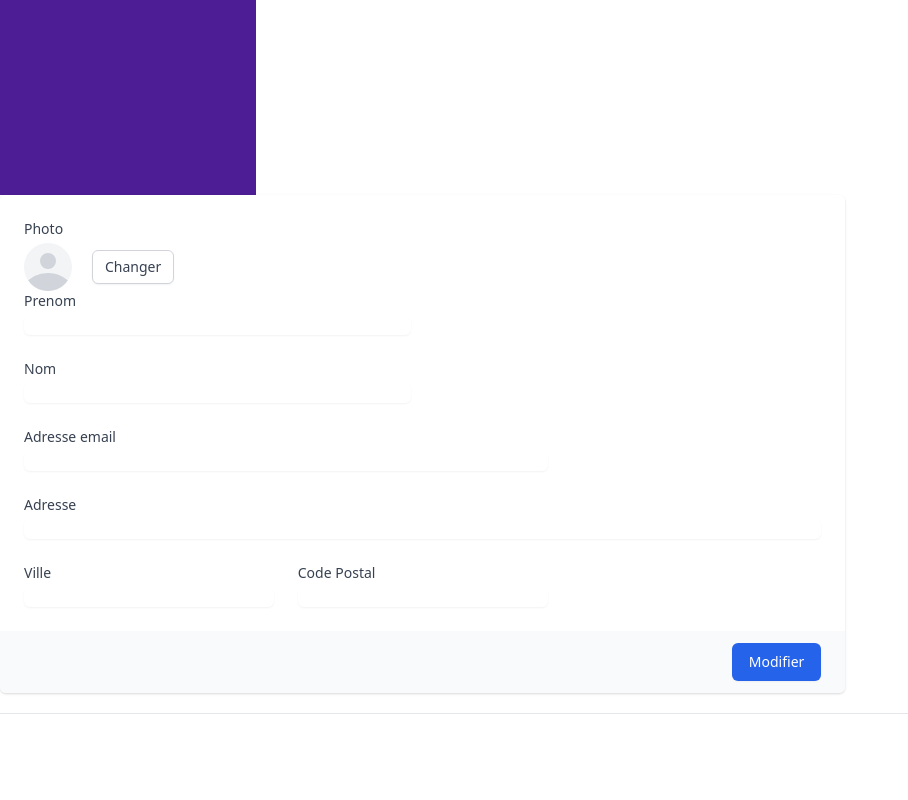
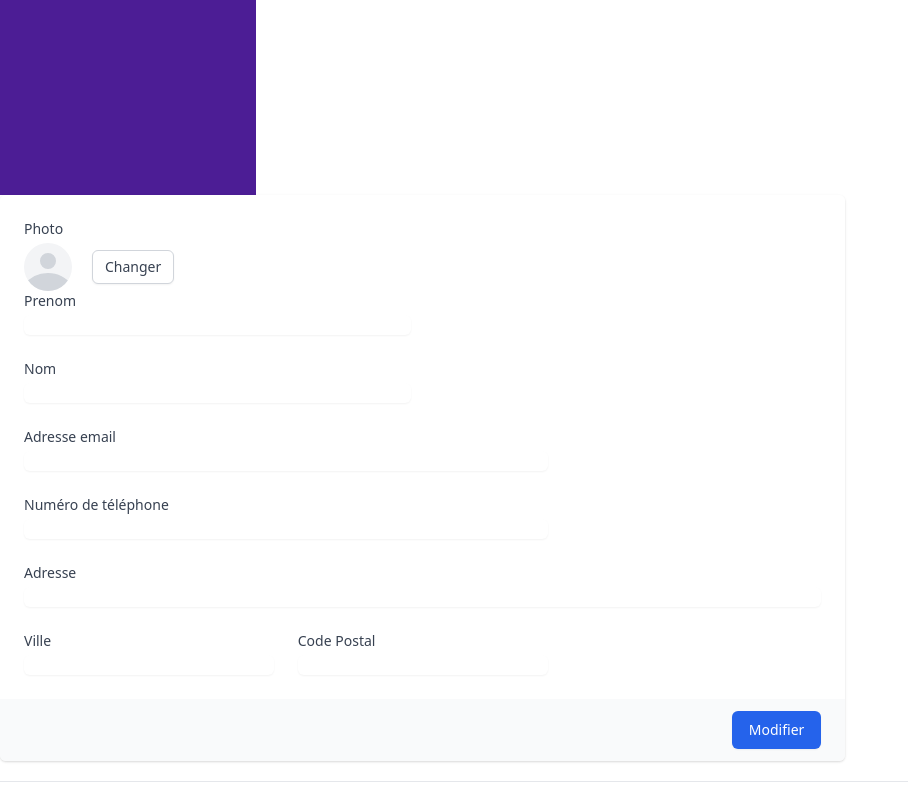
Before and after one commit to KevinSinna/AOS_Projet, a React (Create React App) app in the folder front/: page /moncompte in a window 1280 px wide. Shown: the part 697-1497 px from the top of the page, without its empty margins (0-908 px from the left). Before the commit the page ends 1431 px from the top, so only its background shows below. Built offline with nearby package versions, Linux system fonts and the light colour scheme.

Commit message:
Mon Profil

```diff
--- a/front/src/components/Profil/InfoClient.js
+++ b/front/src/components/Profil/InfoClient.js
@@ -61,6 +61,19 @@ export default function InfoClient() {
                         type="text"
                         name="email-address"
                         id="email-address"
+                        autoComplete="email"
+                        className="mt-1 focus:ring-indigo-500 focus:border-indigo-500 block w-full shadow-sm sm:text-sm border-gray-300 rounded-md"
+                      />
+                    </div>
+
+                    <div className="col-span-6 sm:col-span-4">
+                      <label htmlFor="telephone" className="block text-sm font-medium text-gray-700">
+                        Numéro de téléphone
+                      </label>
+                      <input
+                        type="text"
+                        name="telephone"
+                        id="telephone"
                         autoComplete="email"
                         className="mt-1 focus:ring-indigo-500 focus:border-indigo-500 block w-full shadow-sm sm:text-sm border-gray-300 rounded-md"
                       />
--- a/front/src/page/MonCompte/Reservations.js
+++ b/front/src/page/MonCompte/Reservations.js
@@ -3,7 +3,8 @@ import Navbar from '../../components/NavBar/Navbar2';
 import Calendrier from '../../components/Profil/Calendrier';
 import Dashboard from '../../components/Profil/Dashboard';
 import Prestationencours from '../../components/Profil/Prestationencours';
-import Mesreservation from '../../components/Profil/Mes Reservations';
+import Mesreservation from '../../components/List/List';
+
 
 const Reservation = () => {
     return (
```
